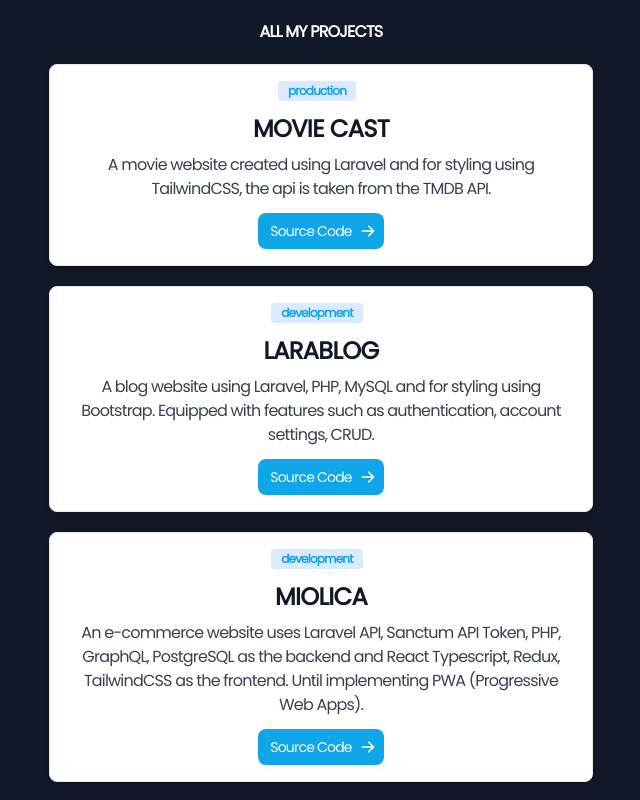
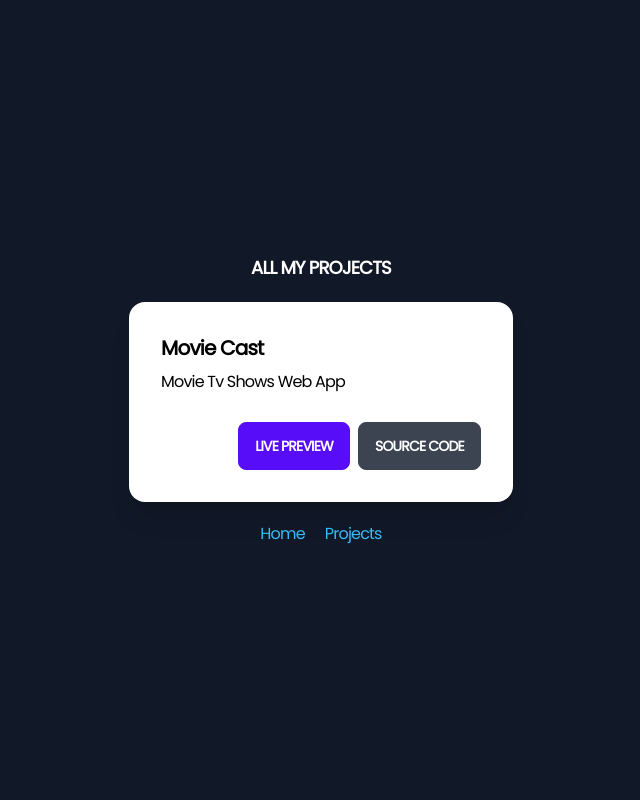
Before and after one commit to novalramdhani/noval.io, a React (Create React App) app: page /projects in a window 1280 px wide. Shown: the top 800 px of the page, without its empty margins (319-959 px from the left). Built offline with nearby package versions, Linux system fonts and the light colour scheme.

Commit message:
add daisyui and refactoring card component

```diff
--- a/src/components/Badge.tsx
+++ /dev/null
@@ -1,9 +0,0 @@
-type BadgeProps = {
-    status?: string
-}
-
-export default function Badge({status}: BadgeProps) {
-    return (
-        <span className="bg-blue-100 text-sky-500 text-xs font-semibold mr-2 px-2.5 py-0.5 rounded dark:bg-blue-200 dark:text-blue-800 mb-3">{status}</span>
-    )
-}
--- a/src/components/Card.tsx
+++ b/src/components/Card.tsx
@@ -1,27 +1,23 @@
-import Badge from "./Badge";
-
 type CardProps = {
-    link?: string,
     title: string,
     description?: string
-    status?: string
-    source?: string
+    previewUrl?: string
+    sourceCodeUrl?: string
 }
 
 export default function Card(
-  {link, title, description, status, source}: CardProps
+  {title, description, previewUrl, sourceCodeUrl}: CardProps
 ) {
   return (
-    <a href={link} rel="noreferrer" target="_blank" className="flex flex-col mt-5 items-center bg-white rounded-lg border shadow-md md:flex-row md:max-w-xl hover:bg-gray-100 dark:border-gray-700 dark:bg-gray-800 dark:hover:bg-gray-700">
-        <div className="flex flex-col justify-between p-4 items-center leading-normal">
-          <Badge status={status}/>
-          <h5 className="mb-2 text-2xl font-bold tracking-tight text-gray-900 dark:text-white uppercase">{title}</h5>
-          <p className="mb-3 font-normal text-gray-700 dark:text-gray-400">{description}</p>
-          <a href={source} className="inline-flex items-center py-2 px-3 text-sm font-medium text-center text-white bg-sky-500 rounded-lg hover:bg-sky-800 focus:ring-4 focus:ring-blue-300 dark:bg-blue-600 dark:hover:bg-blue-700 dark:focus:ring-blue-800">
-              Source Code
-              <svg className="ml-2 -mr-1 w-4 h-4" fill="currentColor" viewBox="0 0 20 20" xmlns="http://www.w3.org/2000/svg"><path fill-rule="evenodd" d="M10.293 3.293a1 1 0 011.414 0l6 6a1 1 0 010 1.414l-6 6a1 1 0 01-1.414-1.414L14.586 11H3a1 1 0 110-2h11.586l-4.293-4.293a1 1 0 010-1.414z" clip-rule="evenodd"></path></svg>
-          </a>
+    <div className="card w-96 bg-base-100 shadow-xl mt-5 text-black">
+        <div className="card-body">
+            <h2 className="card-title">{title}</h2>
+            <p className="text-left">{description}</p>
+            <div className="card-actions justify-end mt-5">
+                <a href={previewUrl} className="btn btn-primary">Live Preview</a>
+                <a href={sourceCodeUrl} className="btn">Source Code</a>
+            </div>
         </div>
-    </a>
+    </div>
   )
 }
--- a/src/components/Home.tsx
+++ b/src/components/Home.tsx
@@ -1,8 +1,6 @@
-import url from "../config/url.config";
 import me from '../me.png';
 import Menu from "./Menu";
 import Container from "./Container";
-import SocialMediaLink from "./SocialMediaLink";
 
 export default function Home() {
     return (
@@ -13,13 +11,13 @@ export default function Home() {
             </div>
             <div className="leading-loose">
                 <p className="mt-4">
-                  Hi 👋, I'm Noval Ramdhani. Web programming enthusiast, Big fan of <SocialMediaLink url={url.frameworks.laravel} name="Laravel" />, <SocialMediaLink url={url.frameworks.rails} name="Rails" /> and <SocialMediaLink url={url.frameworks.react} name="React" />.
+                  Hi 👋, I'm Noval Ramdhani. Web programming enthusiast, Loving full stack technologies.
                 </p>
                 <p className="mt-4">
-                  I have social media like <SocialMediaLink url={url.instagram} name="Instagram" /> and <SocialMediaLink url={url.twitter} name="Twitter" /> If you want to know my activities on the internet or you can also follow my daily writing articles on <SocialMediaLink url={url.devto} name="DEV" />.
+                  I have social media like <a href="https://instagram.com/novallrmdhni" className="text-sky-400 underline">Instagram</a> and <a href="https://twitter.com/novallramdhani" className="text-sky-400 underline">Twitter</a> If you want to know my activities on the internet or you can also follow my daily writing articles on <a href="https://dev.to/novalramdhani" className="text-sky-400 underline">DEV</a>.
                 </p>
                 <p className="mt-4">
-                  You can find all my programming lessons on <SocialMediaLink url={url.github} name="Github" />.
+                  You can find all my programming lessons on <a href="https://github.com/novalramdhani" className="text-sky-400 underline">Github</a>.
                 </p>
                 <Menu />
             </div>
--- a/src/components/Projects.tsx
+++ b/src/components/Projects.tsx
@@ -1,19 +1,12 @@
 import Container from "./Container";
 import Card from "./Card";
 import Menu from "./Menu";
-import url from "../config/url.config";
 
 export default function Projects() {
     return (
         <Container>
-            <h1 className="text-white font-bold uppercase mt-5">All my projects</h1>
-            <Card source="https://github.com/novalramdhani/Movie-Cast" status="production" link="http://movie-cast.herokuapp.com" title="Movie Cast" description="A movie website created using Laravel and for styling using TailwindCSS, the api is taken from the TMDB API." />
-            <Card source="https://github.com/novalramdhani/Larablog" status="development" title="LaraBlog" description="A blog website using Laravel, PHP, MySQL and for styling using Bootstrap. Equipped with features such as authentication, account settings, CRUD." />
-            <Card source="https://github.com/novalramdhani/Miolica" status="development" title="Miolica" description="An e-commerce website uses Laravel API, Sanctum API Token, PHP, GraphQL, PostgreSQL as the backend and React Typescript, Redux, TailwindCSS as the frontend. Until implementing PWA (Progressive Web Apps)." />
-            <Card source="https://github.com/novalramdhani/Ani-Cast" status="development" title="Ani Cast" description="A anime shows website created using Laravel and for styling using TailwindCSS, the api is taken from the Jikan API." />
-            <Card source="https://github.com/novalramdhani/Social-Network" status="development"title="Social Network" description="A simple social media website using Laravel, MySQL and TailwindCSS. Features Authentication, account settings, following, follwers, unfollowing, CRUD tweets, likes, unlike tweets and comments." />
-            <Card source="https://github.com/novalramdhani/Luv-Letter" status="development" title="Luv Letter" description="A todo list website created with Rails, PostgreSQL as the backend, React, Tailwind CSS as the frontend. And consists of features such as authentication, todo list crud and others." />
-            <Card link="https://yapenhasboediluhur.sch.id" status="production" title="Boedi Luhur High School" description="A school website from Indonesia, Boedi Luhur is a school foundation." />
+            <h1 className="text-white font-bold text-lg uppercase mt-5">All my projects</h1>
+            <Card title="Movie Cast" description="Movie Tv Shows Web App" />
             <Menu />
         </Container>
     );
--- a/src/components/SocialMediaLink.tsx
+++ /dev/null
@@ -1,12 +0,0 @@
-type SocialMediaLinkProps = {
-    url: string,
-    name: string
-}
-
-export default function SocialMediaLink({url, name}: SocialMediaLinkProps) {
-    return (
-        <>
-            <a href={url} className="text-sky-400 underline">{name}</a>
-        </>
-    );
-}
--- a/src/config/url.config.tsx
+++ /dev/null
@@ -1,14 +0,0 @@
-const url = {
-    instagram: "https://instagram.com/novallrmdhni",
-    twitter: "https://twitter.com/novallramdhani",
-    showwcase: "https://showwcase.com/novalramdhani",
-    github: "https://github.com/novalramdhani",
-    devto: "https://dev.to/novalramdhani",
-    frameworks: {
-        laravel: "https://laravel.com",
-        rails: "https://rubyonrails.org",
-        react: "https://reactjs.org"
-    }
-}
-
-export default url;
--- a/tailwind.config.js
+++ b/tailwind.config.js
@@ -11,5 +11,7 @@ module.exports = {
       },
     },
   },
-  plugins: [],
+  plugins: [
+    require("daisyui")
+  ],
 }
```
